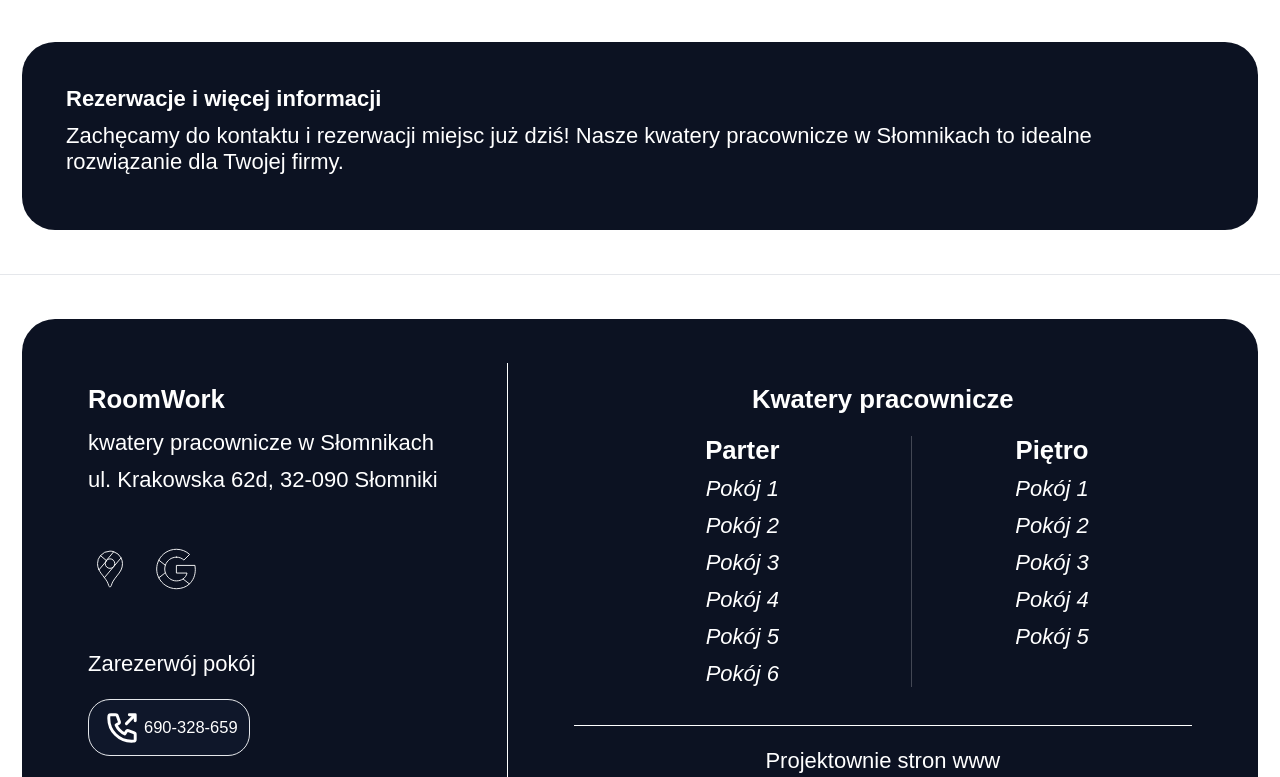
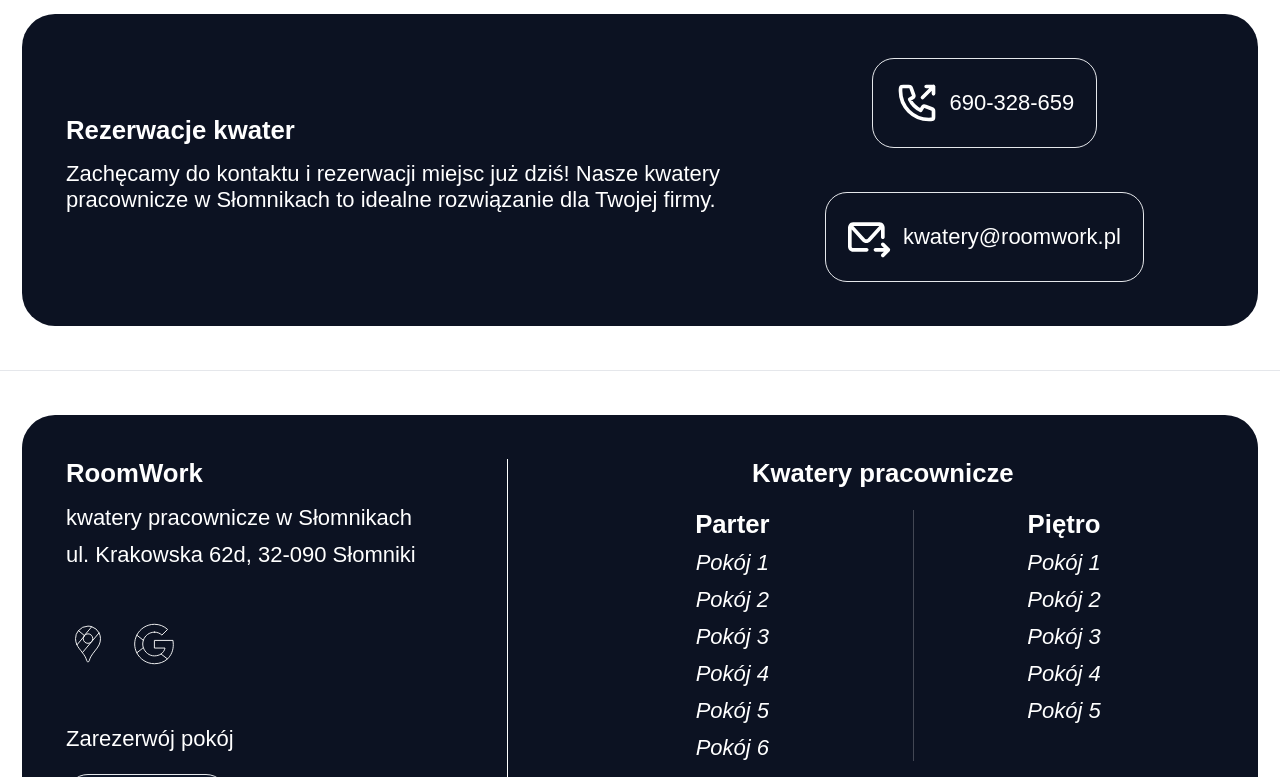
Before and after one commit to TDomagalski/nextjs-15-roomwork, a Next.js app: page / in a window 1280 px wide. Shown: the part 1083-1860 px from the top of the page. Built offline with nearby package versions, Linux system fonts and the light colour scheme.

Commit message:
feat: some changes v2

```diff
--- /dev/null
+++ b/public/svg/components/PhoneCallSVG.jsx
@@ -0,0 +1,21 @@
+export default function PhoneCallSVG() {
+  return (
+    <svg viewBox='0 0 24 24' fill='none' xmlns='http://www.w3.org/2000/svg'>
+      <g id='SVGRepo_bgCarrier' strokeWidth='0'></g>
+      <g
+        id='SVGRepo_tracerCarrier'
+        strokeLinecap='round'
+        strokeLinejoin='round'
+      ></g>
+      <g id='SVGRepo_iconCarrier'>
+        <path
+          d='M21 7V3M21 3H17M21 3L15 9M18.5 21C9.93959 21 3 14.0604 3 5.5C3 5.11378 3.01413 4.73086 3.04189 4.35173C3.07375 3.91662 3.08968 3.69907 3.2037 3.50103C3.29814 3.33701 3.4655 3.18146 3.63598 3.09925C3.84181 3 4.08188 3 4.56201 3H7.37932C7.78308 3 7.98496 3 8.15802 3.06645C8.31089 3.12515 8.44701 3.22049 8.55442 3.3441C8.67601 3.48403 8.745 3.67376 8.88299 4.05321L10.0491 7.26005C10.2096 7.70153 10.2899 7.92227 10.2763 8.1317C10.2643 8.31637 10.2012 8.49408 10.0942 8.64506C9.97286 8.81628 9.77145 8.93713 9.36863 9.17882L8 10C9.2019 12.6489 11.3501 14.7999 14 16L14.8212 14.6314C15.0629 14.2285 15.1837 14.0271 15.3549 13.9058C15.5059 13.7988 15.6836 13.7357 15.8683 13.7237C16.0777 13.7101 16.2985 13.7904 16.74 13.9509L19.9468 15.117C20.3262 15.255 20.516 15.324 20.6559 15.4456C20.7795 15.553 20.8749 15.6891 20.9335 15.842C21 16.015 21 16.2169 21 16.6207V19.438C21 19.9181 21 20.1582 20.9007 20.364C20.8185 20.5345 20.663 20.7019 20.499 20.7963C20.3009 20.9103 20.0834 20.9262 19.6483 20.9581C19.2691 20.9859 18.8862 21 18.5 21Z'
+          stroke='#ffffff'
+          strokeWidth='2'
+          strokeLinecap='round'
+          strokeLinejoin='round'
+        ></path>
+      </g>
+    </svg>
+  );
+}
--- /dev/null
+++ b/public/svg/components/SentEmailSVG.jsx
@@ -0,0 +1,20 @@
+export default function SentEmailSVG() {
+  return (
+    <svg viewBox='0 0 24 24' fill='none' xmlns='http://www.w3.org/2000/svg'>
+      <g id='SVGRepo_bgCarrier' strokeWidth='0'></g>
+      <g
+        id='SVGRepo_tracerCarrier'
+        strokeLinecap='round'
+        strokeLinejoin='round'
+      ></g>
+      <g id='SVGRepo_iconCarrier'>
+        <path
+          fillRule='evenodd'
+          clipRule='evenodd'
+          d='M2.8 4C1.86451 4 1.0468 4.46923 0.544325 5.16792C0.20074 5.64567 0 6.23499 0 6.86667V17.1333C0 18.682 1.21964 20 2.8 20H10.2C10.7523 20 11.2 19.5523 11.2 19C11.2 18.4477 10.7523 18 10.2 18H2.8C2.39214 18 2 17.6466 2 17.1333V7.94766L7.77948 14.3096C8.96986 15.6199 11.0301 15.6199 12.2205 14.3096L18 7.94766V12.1333C18 12.6856 18.4477 13.1333 19 13.1333C19.5523 13.1333 20 12.6856 20 12.1333V6.86667C20 6.235 19.7993 5.64567 19.4557 5.16792C18.9532 4.46923 18.1355 4 17.2 4H2.8ZM9.25983 12.9647L2.9327 6H17.0673L10.7402 12.9647C10.3434 13.4015 9.65662 13.4015 9.25983 12.9647ZM18.2929 21.2929C17.9024 21.6834 17.9024 22.3166 18.2929 22.7071C18.6834 23.0976 19.3166 23.0976 19.7071 22.7071L22.7071 19.7071C23.0976 19.3166 23.0976 18.6834 22.7071 18.2929L19.7071 15.2929C19.3166 14.9024 18.6834 14.9024 18.2929 15.2929C17.9024 15.6834 17.9024 16.3166 18.2929 16.7071L19.5858 18H15C14.4477 18 14 18.4477 14 19C14 19.5523 14.4477 20 15 20H19.5858L18.2929 21.2929Z'
+          fill='#ffffff'
+        ></path>
+      </g>
+    </svg>
+  );
+}
--- a/src/app/page.jsx
+++ b/src/app/page.jsx
@@ -1,4 +1,9 @@
+import Link from 'next/link';
 import Image from 'next/image';
+
+import PhoneCallSVG from '@public/svg/components/PhoneCallSVG';
+import SentEmailSVG from '@public/svg/components/SentEmailSVG';
+
 import styles from './page.module.scss';
 
 export default function Home() {
@@ -35,19 +40,20 @@ export default function Home() {
                 <h3>Go work and relax in RoomWork</h3>
               </div>
             </div>
+            <div className={styles.info_container}>
               <div className={styles.frontpage_text}>
                 <h4>
                   Komfortowe kwatery pracownicze w Słomnikach - idealne miejsce
                   dla Firm, Ekip pracowniczych jak również Osób prywatnych.
                 </h4>
                 <p>
-                Szukasz wygodnego i dobrze wyposażonego miejsca noclegowego dla
-                swoich pracowników w Słomnikach? Oferujemy&nbsp;elastyczne opcje
-                wynajmu kwater pracowniczych dla firm oraz klientów
+                  Szukasz wygodnego i dobrze wyposażonego miejsca noclegowego
+                  dla swoich pracowników w Słomnikach? Oferujemy&nbsp;elastyczne
+                  opcje wynajmu kwater pracowniczych dla firm oraz klientów
                   indywidualnych.
                   <br />
-                Dysponujemy 11 pokojami, mogącymi łącznie pomieścić do 40 Osób.
-                Nasze obiekty są w pełni wyposażone i dostosowane do
+                  Dysponujemy 11 pokojami, mogącymi łącznie pomieścić do 40
+                  Osób. Nasze obiekty są w pełni wyposażone i dostosowane do
                   długoterminowego i krótkoterminowego pobytu. Sprawdź naszą
                   ofertę i wybierz najlepsze rozwiązanie dla siebie lub swojego
                   zespołu!
@@ -56,17 +62,28 @@ export default function Home() {
             </div>
           </div>
         </div>
+      </div>
 
       <div className='container_bg'>
         <div className='container_page'>
-          <div className={styles.frontpage_info}>
-            <div className={styles.frontpage_text}>
-              <h4>Rezerwacje i więcej informacji</h4>
+          <div className={styles.frontpage_contact}>
+            <div className={styles.contact_text}>
+              <h3>Rezerwacje kwater</h3>
               <p>
                 Zachęcamy do kontaktu i rezerwacji miejsc już dziś! Nasze
                 kwatery pracownicze w Słomnikach to idealne rozwiązanie dla
                 Twojej firmy.
               </p>
+            </div>
+            <div className={styles.contact_btns}>
+              <Link href='tel:+48690328659' className='btn_contact'>
+                <PhoneCallSVG />
+                <span>690-328-659</span>
+              </Link>
+              <Link href='mailto:kwatery@roomwork.pl' className='btn_contact'>
+                <SentEmailSVG />
+                <span>kwatery@roomwork.pl</span>
+              </Link>
             </div>
           </div>
         </div>
--- a/src/app/page.module.scss
+++ b/src/app/page.module.scss
@@ -1,12 +1,24 @@
-.frontpage_info {
-  .info_container {
+// .frontpage_info {
+//   .info_container {
+//     .info_title {}
+//     .info_slogan {}
+//   }
+// }
+
+.frontpage_contact {
+  .contact_text {
     margin-bottom: 2rem;
+  }
 
-    .info_title {
-    }
-    .info_slogan {
-    }
-    .info_text {
+  .contact_btns {
+    display: flex;
+    justify-content: space-around;
+
+    a {
+      // svg {}
+      span {
+        display: none;
+      }
     }
   }
 }
@@ -14,6 +26,42 @@
 // ~~ MEDIA QUERIES
 // @media (min-width: 640px) {}
 // @media (min-width: 768px) {}
-// @media (min-width: 1024px) {}
+@media (min-width: 1024px) {
+  // .frontpage_info {
+  //   .info_container {
+  //     .info_title {}
+  //     .info_slogan {}
+  //   }
+  // }
+
+  .frontpage_contact {
+    display: grid;
+    grid-template-columns: 3fr 2fr;
+
+    .contact_text {
+      margin-bottom: 0;
+      display: flex;
+      flex-direction: column;
+      justify-content: center;
+    }
+
+    .contact_btns {
+      display: flex;
+      flex-direction: column;
+      justify-content: center;
+      align-items: center;
+      gap: 2rem;
+
+      a {
+        svg {
+          margin-right: 0.5rem;
+        }
+        span {
+          display: block;
+        }
+      }
+    }
+  }
+}
 // @media (min-width: 1280px) {}
 // @media (min-width: 1536px) {}
--- a/src/components/footer/footer.module.scss
+++ b/src/components/footer/footer.module.scss
@@ -19,7 +19,6 @@
 .footer_grid {
   .footer_left {
     // background-color: lightblue;
-    padding: 1rem;
     text-align: left;
 
     // .left_company {}
@@ -71,8 +70,6 @@
   }
 
   .footer_right {
-    padding: 1rem;
-
     .rooms {
       margin: 2rem 0;
 
--- a/src/components/footer/page.jsx
+++ b/src/components/footer/page.jsx
@@ -157,34 +157,22 @@ export default function Footer() {
                   <h3>Parter</h3>
                   <ul className={styles.rooms_box}>
                     <li className={styles.room}>
-                      <Link href='http://localhost:3000/kwatery/kwatera-1-parter'>
-                        Pokój 1
-                      </Link>
+                      <Link href='/kwatery/kwatera-1-parter'>Pokój 1</Link>
                     </li>
                     <li className={styles.room}>
-                      <Link href='http://localhost:3000/kwatery/kwatera-2-parter'>
-                        Pokój 2
-                      </Link>
+                      <Link href='/kwatery/kwatera-2-parter'>Pokój 2</Link>
                     </li>
                     <li className={styles.room}>
-                      <Link href='http://localhost:3000/kwatery/kwatera-3-parter'>
-                        Pokój 3
-                      </Link>
+                      <Link href='/kwatery/kwatera-3-parter'>Pokój 3</Link>
                     </li>
                     <li className={styles.room}>
-                      <Link href='http://localhost:3000/kwatery/kwatera-4-parter'>
-                        Pokój 4
-                      </Link>
+                      <Link href='/kwatery/kwatera-4-parter'>Pokój 4</Link>
                     </li>
                     <li className={styles.room}>
-                      <Link href='http://localhost:3000/kwatery/kwatera-5-parter'>
-                        Pokój 5
-                      </Link>
+                      <Link href='/kwatery/kwatera-5-parter'>Pokój 5</Link>
                     </li>
                     <li className={styles.room}>
-                      <Link href='http://localhost:3000/kwatery/kwatera-6-parter'>
-                        Pokój 6
-                      </Link>
+                      <Link href='/kwatery/kwatera-6-parter'>Pokój 6</Link>
                     </li>
                   </ul>
                 </div>
@@ -192,29 +180,19 @@ export default function Footer() {
                   <h3>Piętro</h3>
                   <ul className={styles.rooms_box}>
                     <li className={styles.room}>
-                      <Link href='http://localhost:3000/kwatery/kwatera-1-pietro'>
-                        Pokój 1
-                      </Link>
+                      <Link href='/kwatery/kwatera-1-pietro'>Pokój 1</Link>
                     </li>
                     <li className={styles.room}>
-                      <Link href='http://localhost:3000/kwatery/kwatera-2-pietro'>
-                        Pokój 2
-                      </Link>
+                      <Link href='/kwatery/kwatera-2-pietro'>Pokój 2</Link>
                     </li>
                     <li className={styles.room}>
-                      <Link href='http://localhost:3000/kwatery/kwatera-3-pietro'>
-                        Pokój 3
-                      </Link>
+                      <Link href='/kwatery/kwatera-3-pietro'>Pokój 3</Link>
                     </li>
                     <li className={styles.room}>
-                      <Link href='http://localhost:3000/kwatery/kwatera-4-pietro'>
-                        Pokój 4
-                      </Link>
+                      <Link href='/kwatery/kwatera-4-pietro'>Pokój 4</Link>
                     </li>
                     <li className={styles.room}>
-                      <Link href='http://localhost:3000/kwatery/kwatera-5-pietro'>
-                        Pokój 5
-                      </Link>
+                      <Link href='/kwatery/kwatera-5-pietro'>Pokój 5</Link>
                     </li>
                   </ul>
                 </div>
--- a/src/components/navbar/navbar.module.scss
+++ b/src/components/navbar/navbar.module.scss
@@ -70,6 +70,10 @@
       }
     }
   }
+
+  @media (min-width: 768px) {
+    padding: 0.5rem 0;
+  }
 }
 
 // Wyświetl menu po kliknięciu przycisku
--- a/src/styles/components/_buttons.scss
+++ b/src/styles/components/_buttons.scss
@@ -1,5 +1,20 @@
 @use '../../styles/utilities/variables' as vars;
 
+.btn_contact {
+  padding: 1rem;
+  border: 1px solid vars.$colorBorder;
+  border-radius: 1rem;
+  display: flex;
+  justify-content: center;
+  align-items: center;
+
+  svg {
+    width: 2rem;
+    height: 2rem;
+  }
+}
+
+// page kontakt
 .btnCopy {
   display: flex;
   align-items: center;
@@ -11,7 +26,6 @@
     box-shadow: none;
     background: inherit;
     cursor: pointer;
-    margin-right: 0.5rem;
 
     .copyIcon {
       width: 1.25rem;
```
Also changed, not shown: src/app/kontakt/kontakt.module.scss (+6 -3 lines), src/app/kontakt/page.jsx (+10 -45 lines). Lines whose indentation alone changed are shown as unchanged.
